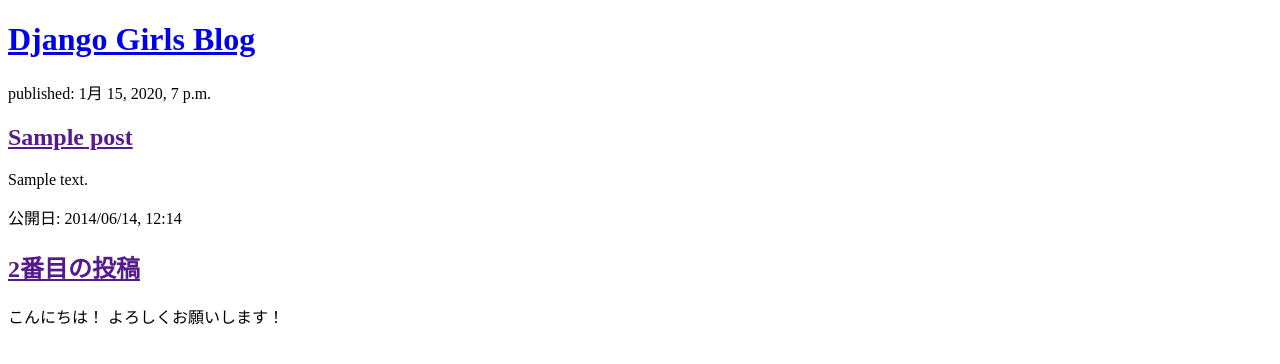
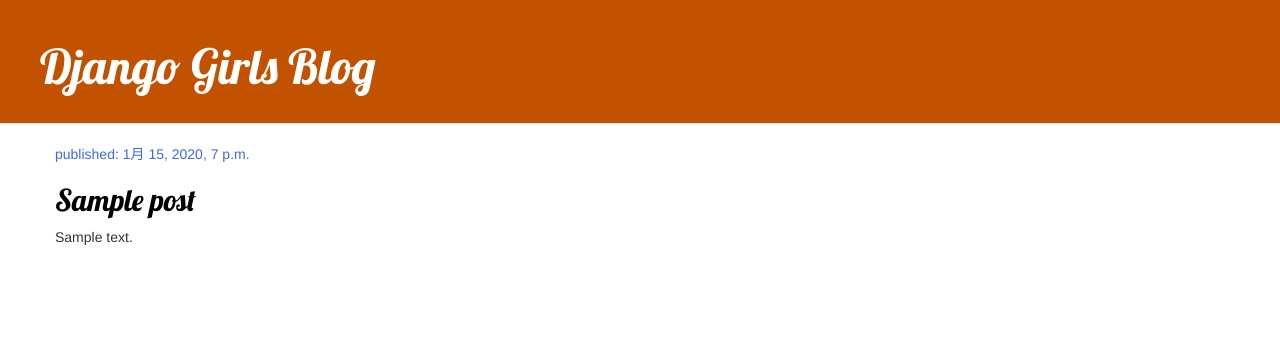
Before and after one commit to f-abe218035/my-first-blog, a Django app: page / in a window 1280 px wide. Shown: the top 364 px of the page. Run offline with Django 3.2, Linux system fonts and the light colour scheme; tables that the repository leaves empty hold one stand-in row (values such as "Sample post"); some libraries are stand-ins or nearby versions.

Commit message:
Added view and template for detailed blog post as well as CSS for the site.

```diff
--- /dev/null
+++ b/blog/static/css/blog.css
@@ -0,0 +1,46 @@
+.page-header {
+    background-color: #C25100;
+    margin-top: 0;
+    padding: 20px 20px 20px 40px;
+}
+
+.page-header h1, .page-header h1 a, .page-header h1 a:visited, .page-header h1 a:active {
+    color: #ffffff;
+    font-size: 36pt;
+    text-decoration: none;
+}
+
+.content {
+    margin-left: 40px;
+}
+
+h1, h2, h3, h4 {
+    font-family: 'Lobster', cursive;
+}
+
+.date {
+    color: #4169e1;
+}
+
+.save {
+    float: right;
+}
+
+.post-form textarea, .post-form input {
+    width: 100%;
+}
+
+.top-menu, .top-menu:hover, .top-menu:visited {
+    color: #ffffff;
+    float: right;
+    font-size: 26pt;
+    margin-right: 20px;
+}
+
+.post {
+    margin-bottom: 70px;
+}
+
+.post h2 a, .post h2 a:visited {
+    color: #000000;
+}
--- /dev/null
+++ b/blog/templates/blog/base.html
@@ -0,0 +1,23 @@
+{% load static %}
+<html>
+    <head>
+        <title>Django Girls blog</title>
+        <link rel="stylesheet" href="//maxcdn.bootstrapcdn.com/bootstrap/3.2.0/css/bootstrap.min.css">
+        <link rel="stylesheet" href="//maxcdn.bootstrapcdn.com/bootstrap/3.2.0/css/bootstrap-theme.min.css">
+        <link href='//fonts.googleapis.com/css?family=Lobster&subset=latin,latin-ext' rel='stylesheet' type='text/css'>
+        <link rel="stylesheet" href="{% static 'css/blog.css' %}">
+    </head>
+    <body>
+    <div class="page-header">
+        <h1><a href="/">Django Girls Blog</a></h1>
+    </div>
+    <div class="content container">
+        <div class="row">
+            <div class="col-md-8">
+            {% block content %}
+            {% endblock %}
+            </div>
+        </div>
+    </div>
+    </body>
+</html>
--- a/blog/templates/blog/post_list.html
+++ b/blog/templates/blog/post_list.html
@@ -1,25 +1,13 @@
-<!DOCTYPE html>
-<html>
-    <head>
-        <title>Django Girls blog</title>
-    </head>
-    <body>
-        <div>
-            <h1><a href="/">Django Girls Blog</a></h1>
+{% extends 'blog/base.html' %}
+
+{% block content %}
+{% for post in posts %}
+    <div class="post">
+        <div class="date">
+            <p>published: {{ post.published_date }}</p>
         </div>
-
-        {% for post in posts %}
-            <div>
-                <p>published: {{ post.published_date }}</p>
-                <h2><a href="">{{ post.title }}</a></h2>
-                <p>{{ post.text|linebreaksbr }}</p>
-            </div>
-        {% endfor %}
-
-        <div>
-            <p>公開日: 2014/06/14, 12:14</p>
-            <h2><a href="">2番目の投稿</a></h2>
-            <p> こんにちは！ よろしくお願いします！ </p>
-        </div>
-    </body>
-</html>
+        <h2><a href="{% url 'post_detail' pk=post.pk %}">{{ post.title }}</a></h2>
+        <p>{{ post.text|linebreaksbr }}</p>
+    </div>
+{% endfor %}
+{% endblock %}
--- a/blog/urls.py
+++ b/blog/urls.py
@@ -3,4 +3,5 @@ from . import views
 
 urlpatterns = [
     path('', views.post_list, name='post_list'),
+    path('post/<int:pk>/', views.post_detail, name='post_detail'),
 ]
--- a/blog/views.py
+++ b/blog/views.py
@@ -1,4 +1,4 @@
-from django.shortcuts import render
+from django.shortcuts import render, get_object_or_404
 from django.utils import timezone
 from .models import Post
 
@@ -7,3 +7,8 @@ from .models import Post
 def post_list(request):
     posts = Post.objects.filter(published_date__lte=timezone.now()).order_by('published_date')
     return render(request, 'blog/post_list.html', {'posts': posts})
+
+
+def post_detail(request, pk):
+    post = get_object_or_404(Post, pk=pk)
+    return  render(request, 'blog/post_detail.html', {'post':post})
--- a/mysite/settings.py
+++ b/mysite/settings.py
@@ -119,7 +119,9 @@ USE_TZ = True
 # https://docs.djangoproject.com/en/3.2/howto/static-files/
 
 STATIC_URL = '/static/'
-STATIC_ROOT = os.path.join(BASE_DIR, 'static')
+STATIC_ROOT = os.path.join(BASE_DIR, '/')
+STATIC_DIRS = os.path.join(BASE_DIR, 'static')
+
 
 # Default primary key field type
 # https://docs.djangoproject.com/en/3.2/ref/settings/#default-auto-field
```
Also changed, not shown: blog/templates/blog/post_detail.html (added, +13 -0 lines).
